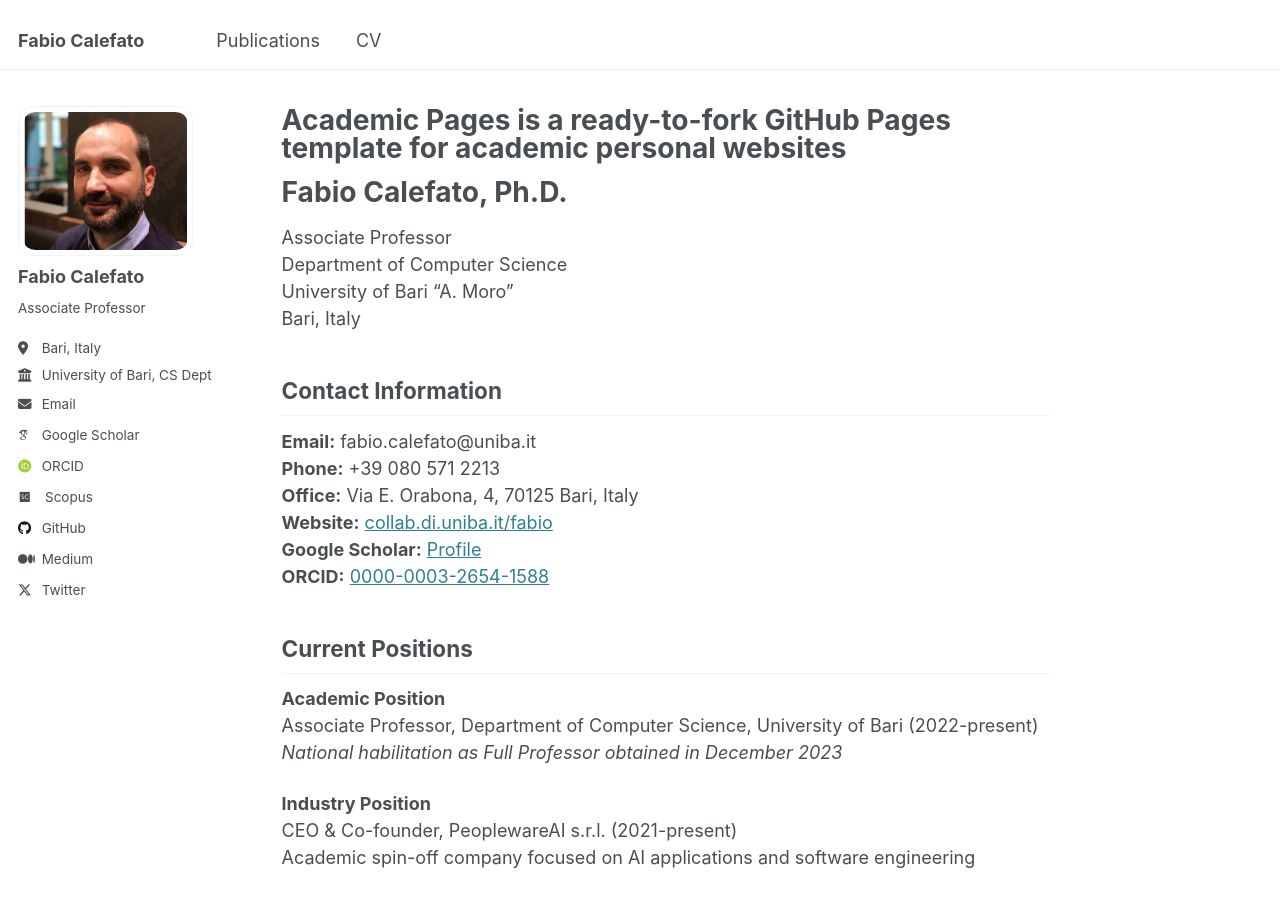
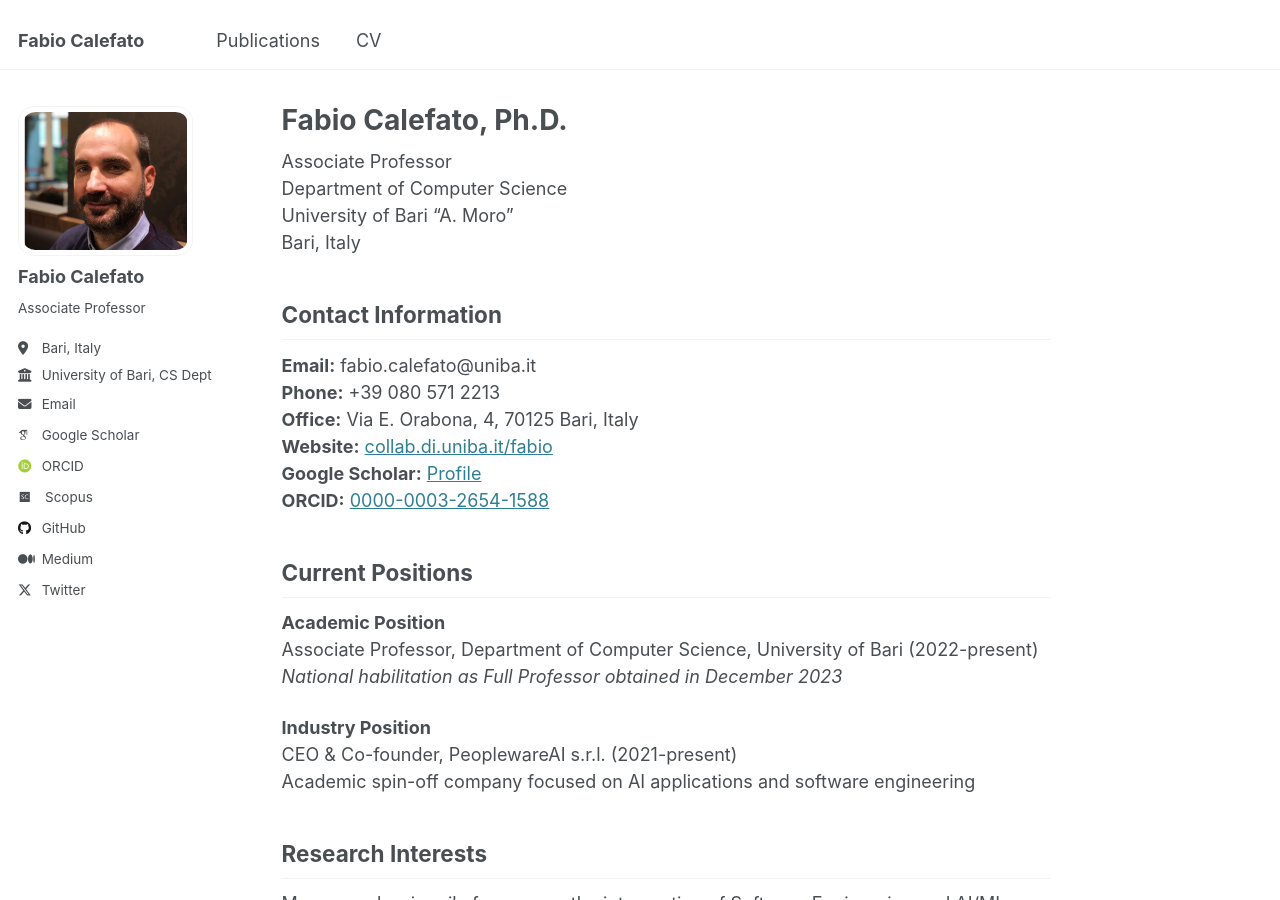
Before and after one commit to bateman/bateman.github.io, a Jekyll site: the page built from _pages/about.md, in a window 1280 px wide and 900 px high. Built offline with Jekyll 4.4.1, drawn with Linux system fonts in a browser that asks for light colours; some web fonts are replaced.

Commit message:
Update About page title to reflect personal branding

```diff
--- a/_pages/about.md
+++ b/_pages/about.md
@@ -1,13 +1,11 @@
 ---
 permalink: /
-title: "Academic Pages is a ready-to-fork GitHub Pages template for academic personal websites"
+title: "Fabio Calefato, Ph.D."
 author_profile: true
 redirect_from:
   - /about/
   - /about.html
 ---
-
-# Fabio Calefato, Ph.D.
 
 Associate Professor
 Department of Computer Science
```
